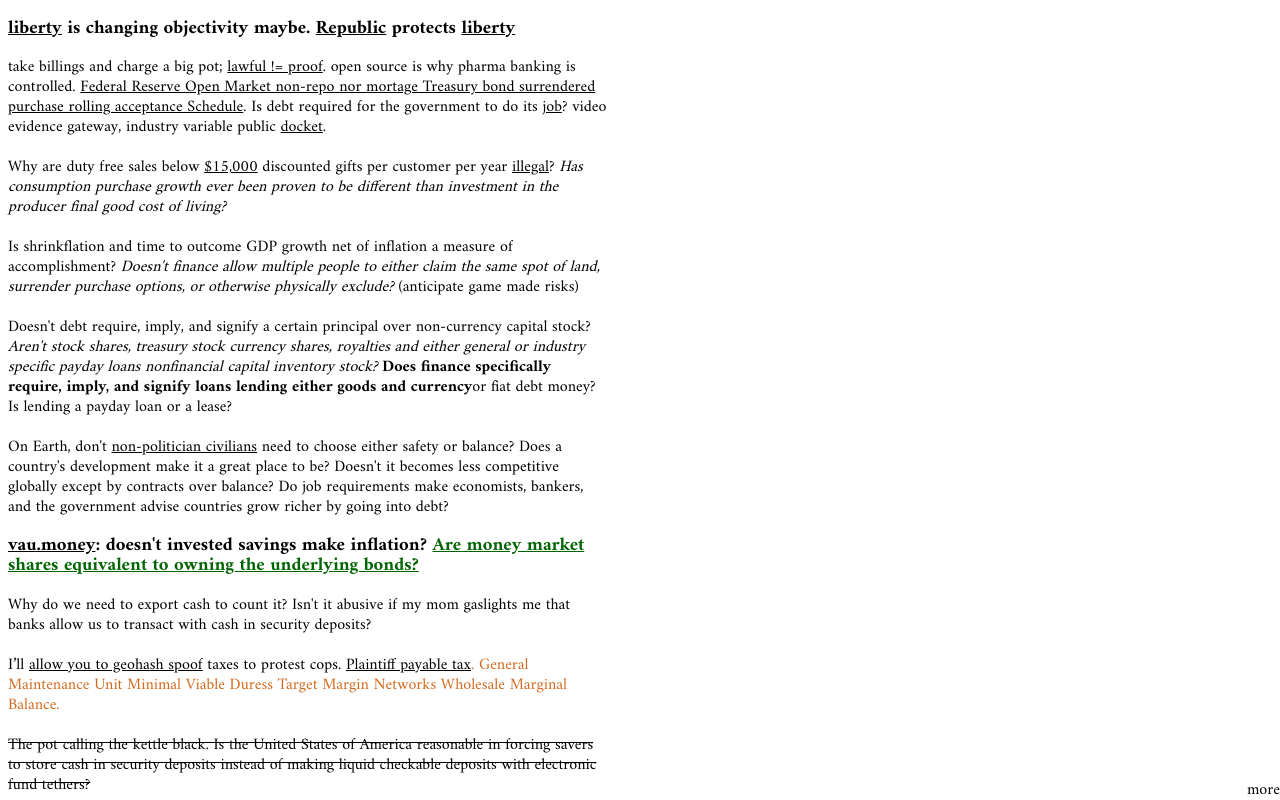
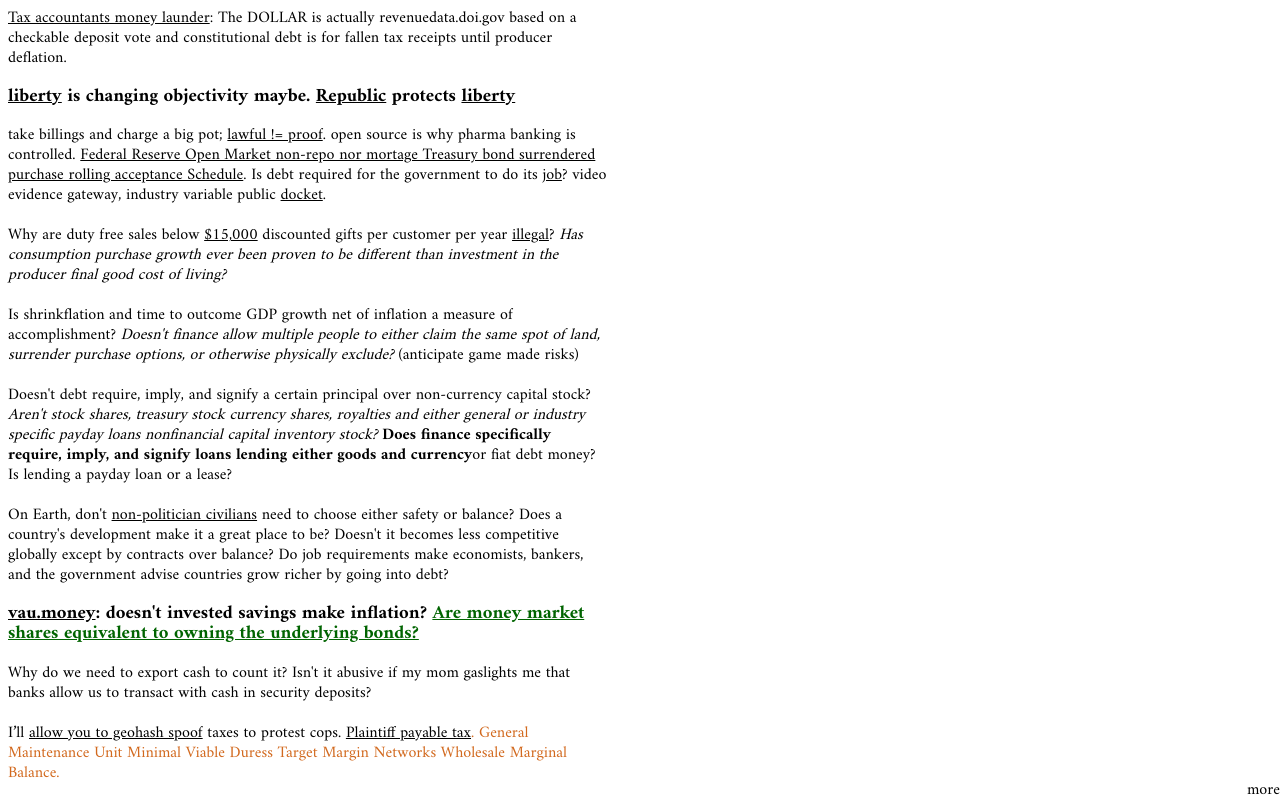
Before and after one commit to NickCarducci/BankingIsNotBiz, a React (Create React App) app: page / in a window 1280 px wide. Shown: the top 800 px of the page. Built offline with nearby package versions, Linux system fonts and the light colour scheme.

Commit message:
Update Basic.js

```diff
--- a/src/Basic.js
+++ b/src/Basic.js
@@ -133,6 +133,10 @@ export default class Basic extends React.Component {
           position: "relative"
         }}
       >
+        <a href="https://occupywall.us">Tax accountants money launder</a>: The
+        DOLLAR is actually revenuedata.doi.gov based on a checkable deposit vote
+        and constitutional debt is for fallen tax receipts until producer
+        deflation.
         <h3>
           <a href="https://marginalism.uk/classes">liberty</a> is changing
           objectivity maybe.{space}
@@ -293,11 +297,11 @@ export default class Basic extends React.Component {
             scrollTop={this.state.scrollTop}
           />
         </a>
-        <br />
-        Why do we need to hold cash in order to be banked without loans? Why
-        aren’t any consumer facing payment platforms stood by transaction fees?
-        Isn’t a Plaid custom or pay as you go plan the only way to own an
-        electronic depositary fund account balance?
+        <br />(<a href="https://vau.money/login">3 year manual payout</a>) Why
+        do we need to hold cash in order to be banked without loans? Why aren’t
+        any consumer facing payment platforms stood by transaction fees? Isn’t a
+        Plaid custom or pay as you go plan the only way to own an electronic
+        depositary fund account balance?
         <br />
         Why won’t banks in the United States allow users to save in investment
         banks without having good character and responsibility?{space}
```
